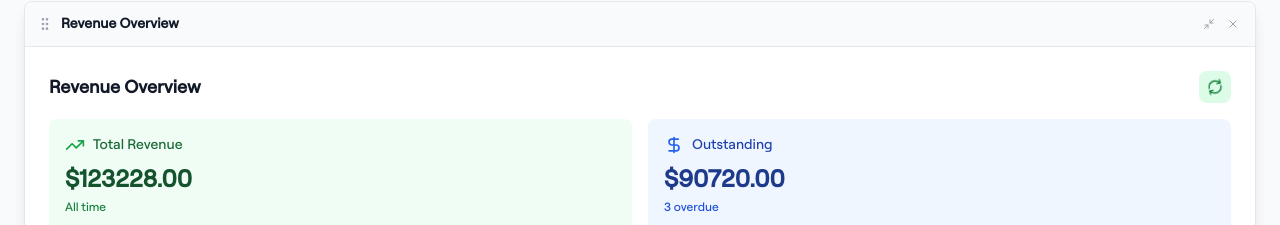
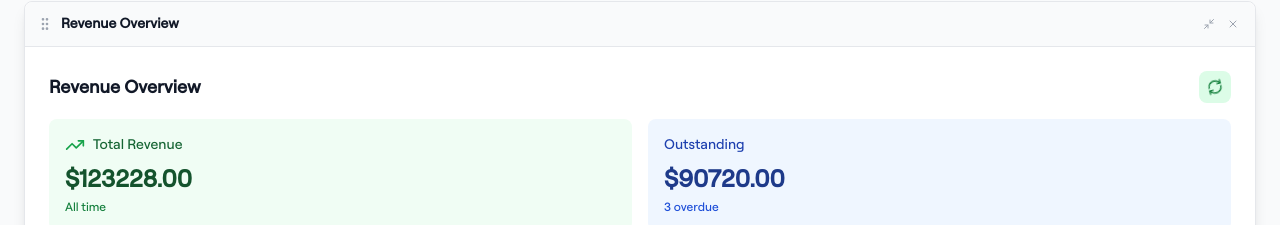
Before and after one commit to Krusty300/Mint-Financial, a React (Vite) app: page / in a window 1280 px wide. Shown: the part 232-457 px from the top of the page. Built offline with nearby package versions, Linux system fonts and the light colour scheme.

Commit message:
Remove unused DollarSign import from InteractiveDashboard
- Clean up import statement by removing unused DollarSign icon
- Component still displays outstanding revenue with dollar sign formatting
- Improves code cleanliness and reduces bundle size

```diff
--- a/src/components/InteractiveDashboard.tsx
+++ b/src/components/InteractiveDashboard.tsx
@@ -4,7 +4,6 @@ import {
   Users,
   TrendingUp,
   AlertCircle,
-  DollarSign,
   Clock,
   CheckCircle,
   X,
@@ -375,7 +374,6 @@ export const InteractiveDashboard: React.FC = () => {
 
               <div className="bg-blue-50 p-4 rounded-lg">
                 <div className="flex items-center gap-2 mb-2">
-                  <DollarSign className="w-5 h-5 text-blue-600" />
                   <span className="text-sm font-medium text-blue-800">Outstanding</span>
                 </div>
                 <p className="text-2xl font-bold text-blue-900">${metrics.outstandingRevenue.toFixed(2)}</p>
```
